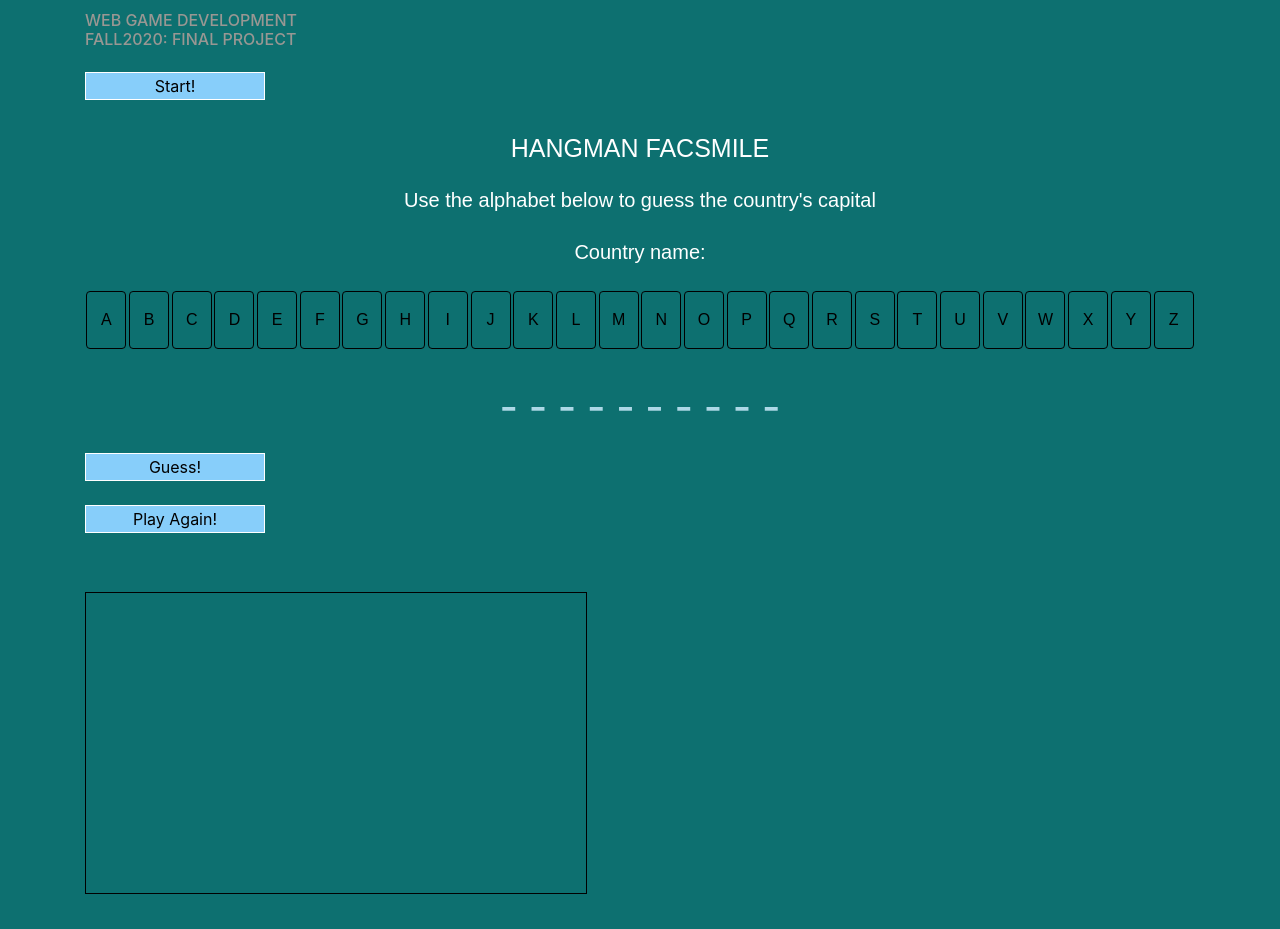
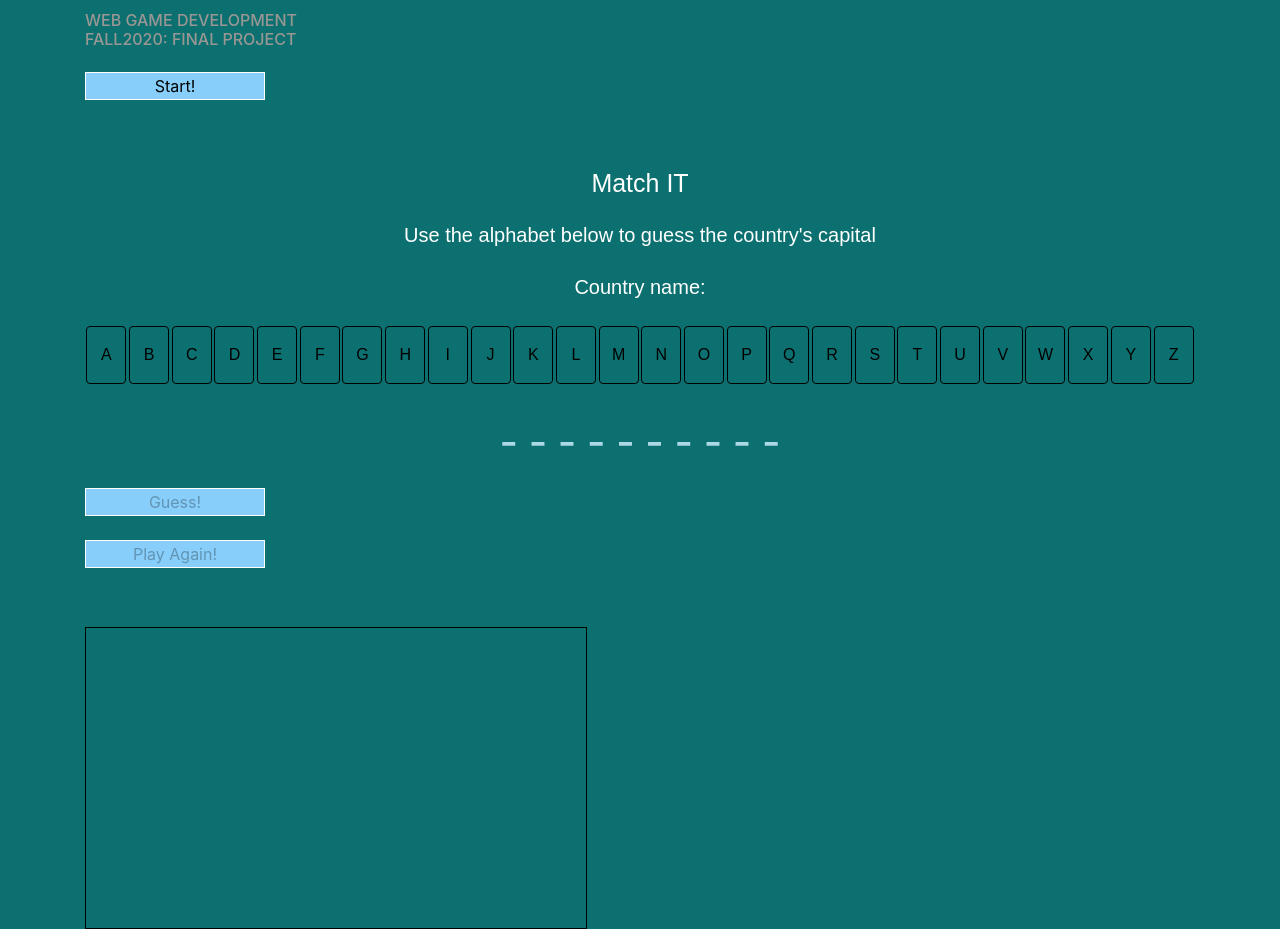
Before and after one commit to kellej6/IT-3049C-Final-Project, a plain HTML site: page index.html in a window 1280 px wide. Before the commit the page ends 894 px from the top, so only its background shows below. Drawn offline with nearby package versions, Linux system fonts and the light colour scheme.

Commit message:
Buttons disable functionality and Number of guesses functionality

```diff
--- a/index.html
+++ b/index.html
@@ -2,7 +2,7 @@
 
 <head>
   <meta charset="UTF-8" />
-  <title>HANGMAN FACSMILE</title>
+  <title>Match IT</title>
   <!-- Bootstrap        -->
   <link rel="stylesheet" href="https://stackpath.bootstrapcdn.com/bootstrap/4.5.2/css/bootstrap.min.css">
   <link rel="stylesheet" href="Styles/styles.css">
@@ -16,7 +16,9 @@
         Start!
       </button>
     </div>
-    <h2>HANGMAN FACSMILE</h2>
+    <div id="timer"></div>
+    <br >
+    <h2>Match IT</h2>
     <p>Use the alphabet below to guess the country's capital</p>
     <p id="country">Country name: </p>
     <div class="section" id="alphabet">
@@ -53,19 +55,17 @@
     </div>
 
     <div class="wrapper">
-      <button id="guess">
+      <button id="guess" disabled>
         Guess!
-      </button><br><br>
-      <button id="resetGame">
+      </button>
+      <br><br>
+      <button id="resetGame" disabled>
         Play Again!
       </button>
     </div>
     <br> <br>
     <!-- Disply Hangman Picture Here -->
-    <canvas id="matchItCanvas"
-      height="300"
-      width="500"
-      style="border: 1px solid black;">
+    <canvas id="matchItCanvas" height="300" width="500" style="border: 1px solid black;">
     </canvas>
   </div>
 
```
